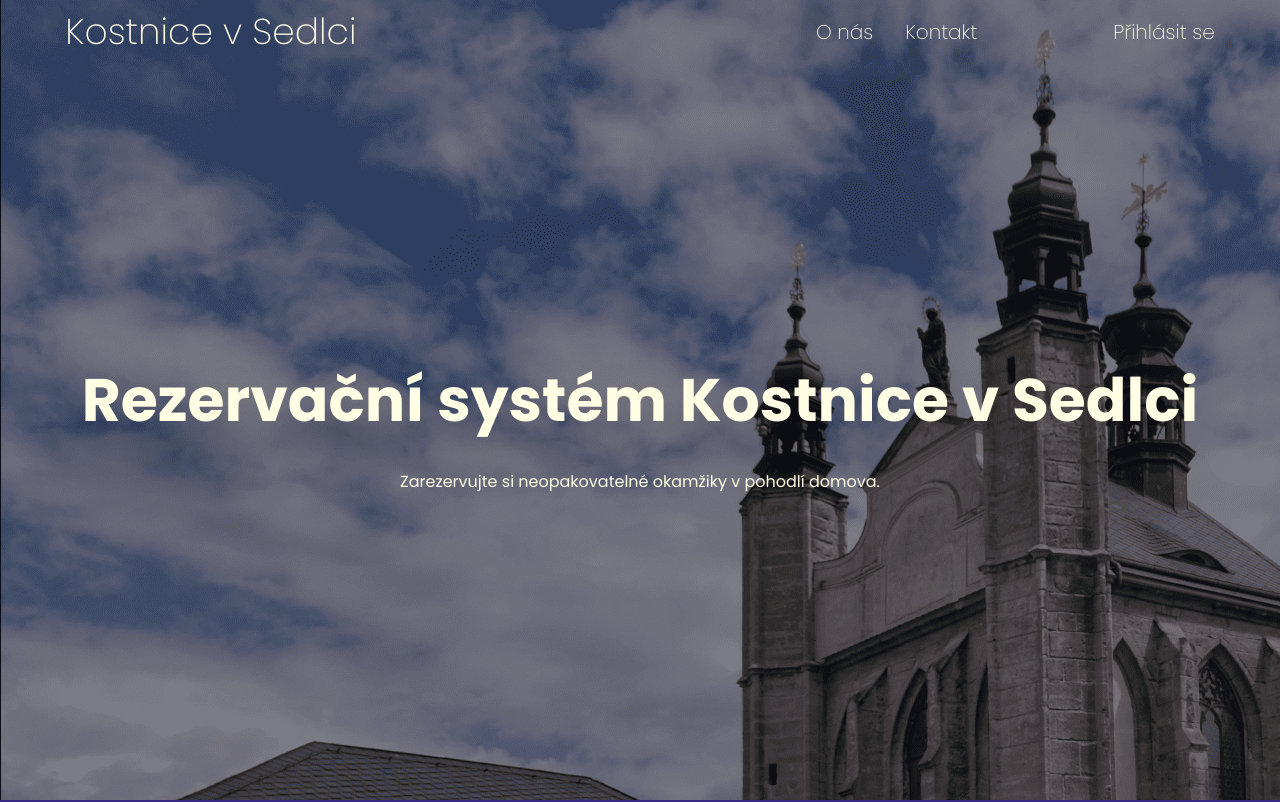
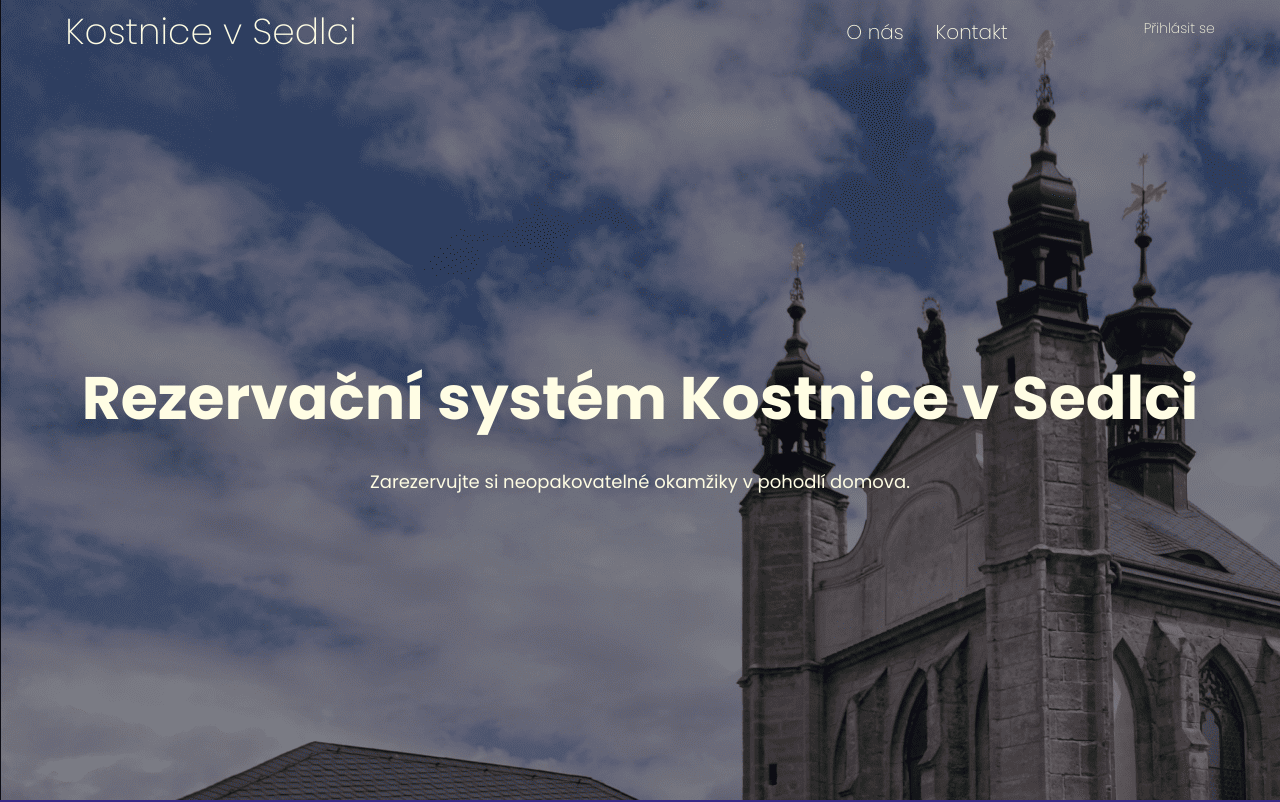
Before and after one commit to programatorskybuh/kostnince, a JavaScript app: page / in a window 1280 px wide. Shown: the top 802 px of the page. Built offline with nearby package versions, Linux system fonts and the light colour scheme; the HTML template or start-up script is replaced by a standard one.

Commit message:
slouceni componentu

```diff
--- a/src/App.js
+++ b/src/App.js
@@ -1,10 +1,10 @@
+import Auth from "./components/login";
 import Main from "./components/main";
-import Uvod from "./components/uvod";
 
 function App() {
   return (
     <div className="font-poppins">
-      <Uvod />
+      {/* <Auth /> */}
       <Main />
     </div>
   );
--- /dev/null
+++ b/src/components/login.js
@@ -0,0 +1,10 @@
+
+export default function Auth(){
+    return(
+        <section className="h-screen flex flex-col justify-center items-center text-bila text-center" style={{backgroundImage: 'url("/img/pozadi.png")'}}>
+            <div className="bg-fialova opacity-80 min-w-60 min-h-80 rounded-3xl">
+
+            </div>
+        </section>
+    );
+}
--- a/src/components/main.js
+++ b/src/components/main.js
@@ -2,11 +2,32 @@
 export default function Main(){
     return(
         <section className="w-full bg-fialova text-bila">
+            <Uvod />
             <Onas />
             <Info />
             <Pruvodci />
             <Kontakt />
             <Footer />
+        </section>
+    );
+}
+function Uvod(){
+    return(
+        <section className="h-screen flex flex-col justify-center items-center text-bila text-center" style={{backgroundImage: 'url("/img/pozadi.png")'}}>
+            <nav className="font-extralight flex items-center justify-between w-11/12 mb-auto">
+                <a href="#" className="md:text-4xl text-lg m-3">Kostnice v Sedlci</a>
+                <div className="text-xl flex gap-28">
+                    <div className="md:flex gap-2 hidden">
+                        <a className="m-3" href="#">O nás</a>
+                        <a className="m-3" href="#">Kontakt</a>
+                    </div>
+                    <a className="m-3 text-sm" href="#">Přihlásit se</a>
+                </div>
+            </nav>
+            <div className="flex items-center flex-col gap-10 mb-auto">
+                <h1 className="md:text-6xl text-4xl font-bold drop-shadow-2xl">Rezervační systém Kostnice v Sedlci</h1>
+                <h4 className="text-lg">Zarezervujte si neopakovatelné okamžiky v pohodlí domova.</h4>
+            </div>
         </section>
     );
 }
@@ -24,7 +45,7 @@ function Onas(){
 
 function Info(){
     return(
-        <section className="flex gap-9 p-16 justify-center items-center w-3/4 m-auto text-xl text-center">
+        <section className="flex md:flex-row flex-col gap-9 p-16 justify-center items-center w-3/4 m-auto text-xl text-center">
             <div>
                 <p>Otevřeno:</p>
                 <p className="font-light">9:00 - 16:00</p>
@@ -45,8 +66,8 @@ function Pruvodci(){
     return(
         <section className="flex flex-col gap-9 p-16 justify-center items-center w-3/4 m-auto text-xl text-center">
             <h2 className="font-medium text-5xl">Kdo vás bude provádět?</h2>
-            <div className="flex gap-5">
-                <div className="w-[540px]">
+            <div className="flex flex-col md:flex-row gap-5">
+                <div className="md:w-[540px] w-2/3">
                     <img src="img/honza.png" alt="Honza" />
                     <h4 className="text-2xl m-2">Honza</h4>
                     <p className="font-light text-lg">Honza, náš tajemný průvodce v kostnici, je vysoký
@@ -55,12 +76,12 @@ function Pruvodci(){
                     dává kostnici nový rozměr – místo, kde minulost ožívá ve stínu
                     mrtvých.</p>
                 </div>
-                <div className="w-[540px]">
+                <div className="md:w-[540px] w-2/3">
                     <img src="img/bigboss.png" alt="BigBoss" />
                     <h4 className="text-2xl m-2">Big Boss</h4>
                     <p className="font-light text-lg">Radka, naše odvážná průvodkyně kostnicí, vystupuje s jasným úsměvem uprostřed morbidní atmosféry. S krátkými vlasy a pestrobarevným šátkem kolem krku, působí jako světýlko ve tmě. S každým krokem odhaluje příběhy minulosti s nakažlivým nadšením.</p>
                 </div>
-                <div className="w-[540px]">
+                <div className="md:w-[540px] w-2/3">
                     <img src="img/nikca.png" alt="Nikca"/>
                     <h4 className="text-2xl m-2">Nikča</h4>
                     <p className="font-light text-lg">Nikča, naše tajemná průvodkyně v kostnici, je postava zahalena do temných šatů a s krátkými, vlnitými vlasy, které jí padají do tváře. S podmanivým pohledem, který proniká do nejtemnějších koutů, odhaluje tajemství minulosti.</p>
@@ -74,7 +95,7 @@ function Kontakt(){
     return(
         <section className="flex flex-col justify-center items-center text-center">
             <h2 className="font-medium text-5xl m-4">Kontakt</h2>
-            <div className="font-light text-xl flex gap-5 justify-center m-4">
+            <div className="font-light text-xl flex flex-col md:flex-row gap-5 justify-center m-4">
                 <p className="flex items-center gap-2"><img src="img/phone.png"/>+420 327 561 147</p>
                 <p className="flex items-center gap-2"><img src="img/email.png"/>info@sedlec.info</p>
                 <p className="flex items-center gap-2"><img src="img/mapa.png"/>Zámecká 279, Kutná Hora</p>
@@ -87,7 +108,7 @@ function Kontakt(){
 function Footer(){
     return(
         <section className="flex flex-col justify-center items-center text-center">
-            <img className="m-14" src="img/logo.png" alt="log"/>
+            <img className="m-14 w-2/3 md:w-auto" src="img/logo.png" alt="log"/>
             <p className="text-xl font-light">©2024</p>
         </section>
     );
--- a/src/components/uvod.js
+++ /dev/null
@@ -1,21 +0,0 @@
-
-export default function Uvod(){
-    return(
-        <section className="h-screen flex flex-col justify-center items-center text-bila text-center" style={{backgroundImage: 'url("/img/pozadi.png")'}}>
-            <nav className="font-extralight flex items-center justify-between w-11/12 mb-auto">
-                <a href="#" className="text-4xl m-3">Kostnice v Sedlci</a>
-                <div className="text-xl flex gap-28">
-                    <div className="flex gap-2">
-                        <a className="m-3" href="#">O nás</a>
-                        <a className="m-3" href="#">Kontakt</a>
-                    </div>
-                    <a className="m-3" href="#">Přihlásit se</a>
-                </div>
-            </nav>
-            <div className="flex items-center flex-col gap-10 mb-auto">
-                <h1 className="text-6xl font-bold drop-shadow-2xl">Rezervační systém Kostnice v Sedlci</h1>
-                <h4>Zarezervujte si neopakovatelné okamžiky v pohodlí domova.</h4>
-            </div>
-        </section>
-    );
-}
```
